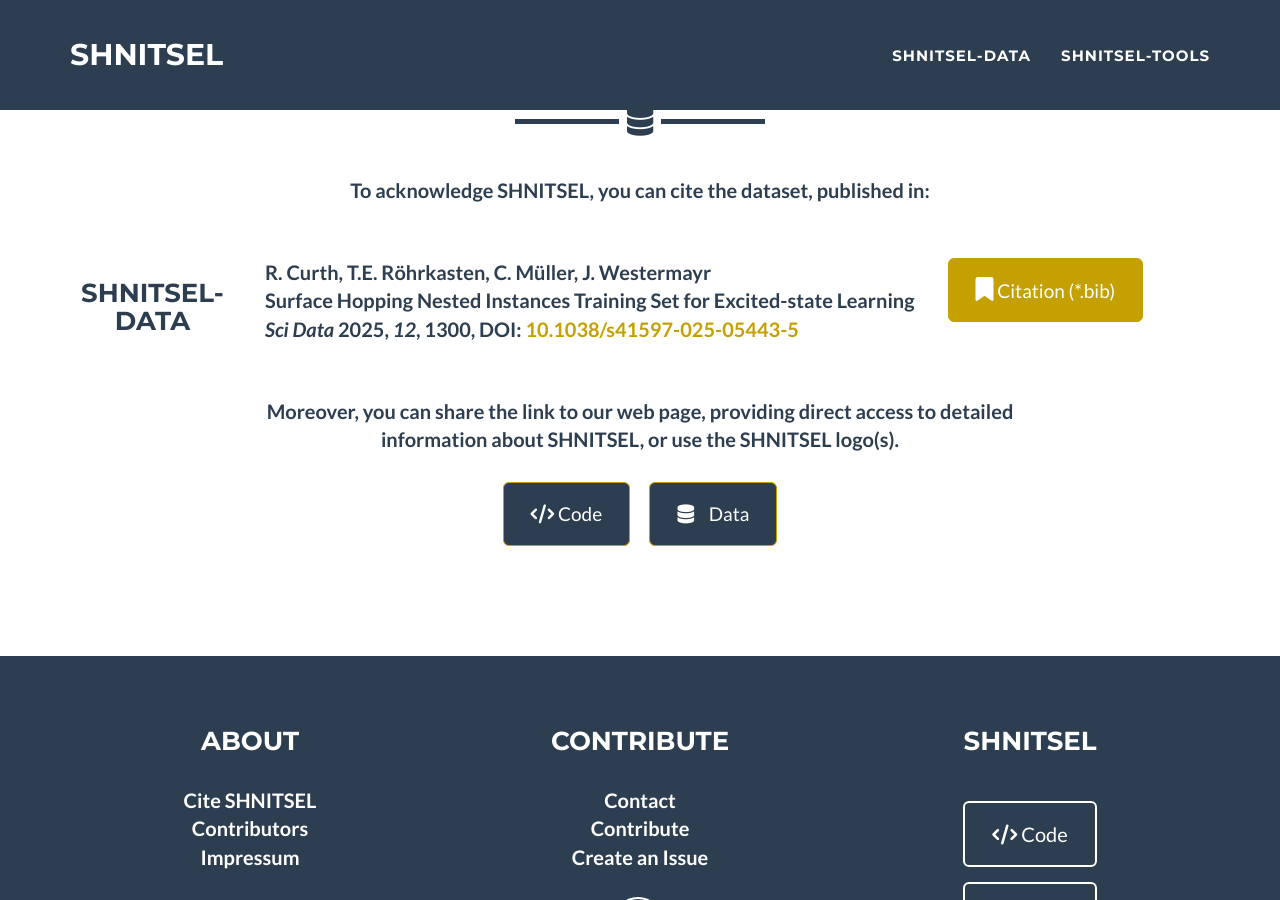
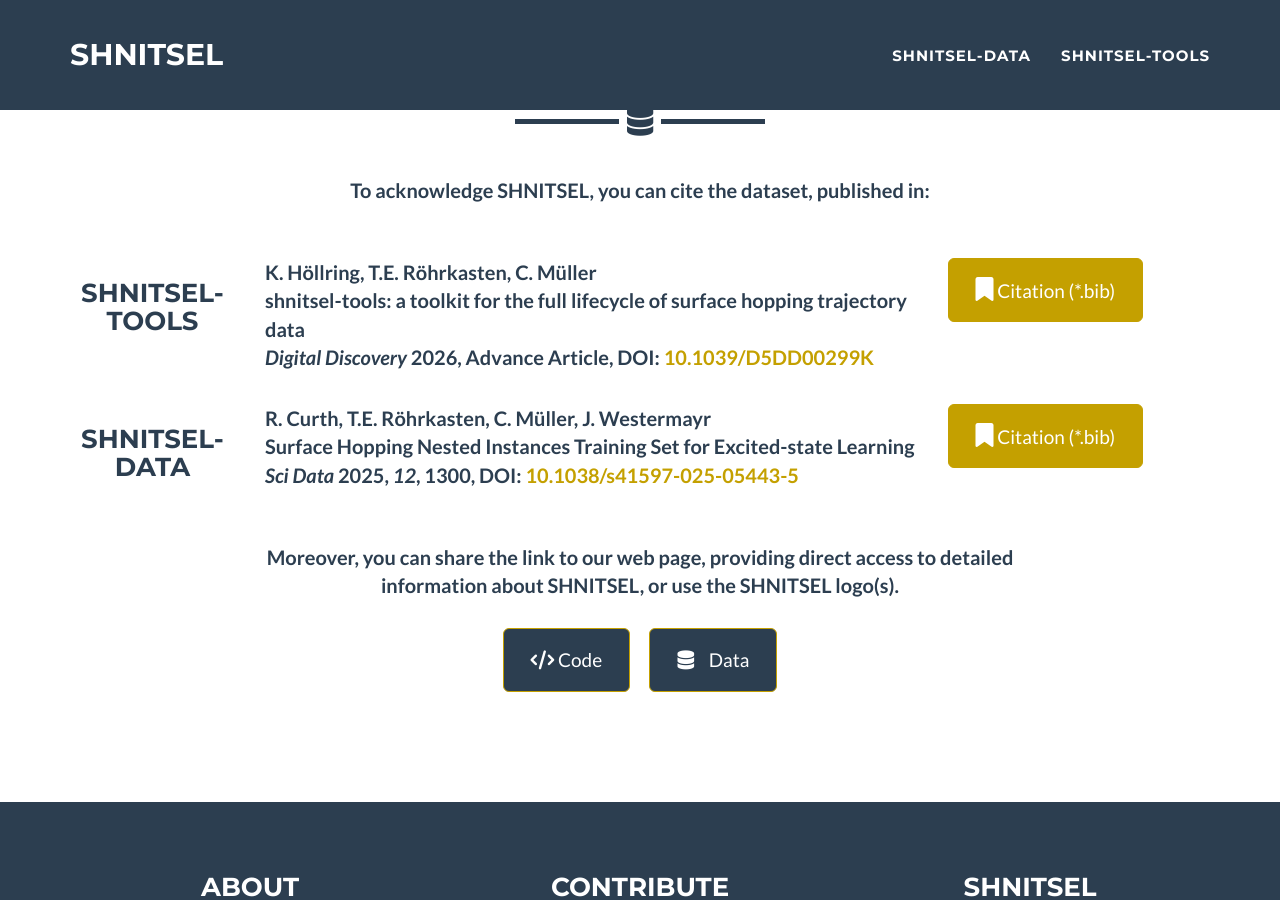
Before and after one commit to SHNITSEL/shnitsel.github.io, a Jekyll site: the page built from _posts/2025-08-01-pub-shnitsel-data.md, in a window 1280 px wide and 900 px high, scrolled down 2739 px. Built offline with Jekyll 4.4.1, drawn with Linux system fonts in a browser that asks for light colours.

Commit message:
Update citation.html

```diff
--- a/_includes/citation.html
+++ b/_includes/citation.html
@@ -21,6 +21,25 @@
     <!-- 2nd row with citation -->
     <div class="row">
       <div class="col-lg-2 text-center">
+        <h3 style="color:#2c3e50">SHNITSEL-tools</h3>
+      </div>
+      <div class="col-lg-7">
+          <p>
+            K. Höllring, T.E. Röhrkasten, C. Müller<br>
+            shnitsel-tools: a toolkit for the full lifecycle of surface hopping trajectory data<br>
+            <i>Digital Discovery</i> <b>2026</b>, Advance Article, DOI: <a href="https://doi.org/10.1039/D5DD00299K" target="_blank">10.1039/D5DD00299K</a>
+          </p>
+      </div>
+      <div class="col-lg-3">
+        <ul class="list-inline">
+          <!--<li><a class="btn btn-lg btn-success" href="https://doi.org/10.1038/s41597-025-05443-5" target="_blank"><i class="fa-solid fa-newspaper" style="font-size:24px;color:#ffffff;"></i> Article</a></li>-->
+          <li><a class="btn btn-lg btn-success" href="https://github.com/SHNITSEL/shnitsel.github.io/blob/main/shnitsel-tools.bib" target="_blank"><i class="fa-solid fa-bookmark" style="font-size:24px;color:#ffffff;"></i> Citation (*.bib)</a></li>
+        </ul>
+      </div>
+    </div>
+    <br>
+    <div class="row">
+      <div class="col-lg-2 text-center">
         <h3 style="color:#2c3e50">SHNITSEL-data</h3>
       </div>
       <div class="col-lg-7">
@@ -33,7 +52,7 @@
       <div class="col-lg-3">
         <ul class="list-inline">
           <!--<li><a class="btn btn-lg btn-success" href="https://doi.org/10.1038/s41597-025-05443-5" target="_blank"><i class="fa-solid fa-newspaper" style="font-size:24px;color:#ffffff;"></i> Article</a></li>-->
-          <li><a class="btn btn-lg btn-success" href="https://github.com/SHNITSEL/shnitsel.github.io/blob/main/shnitsel-tools.bib" target="_blank"><i class="fa-solid fa-bookmark" style="font-size:24px;color:#ffffff;"></i> Citation (*.bib)</a></li>
+          <li><a class="btn btn-lg btn-success" href="https://github.com/SHNITSEL/shnitsel.github.io/blob/main/shnitsel-data.bib" target="_blank"><i class="fa-solid fa-bookmark" style="font-size:24px;color:#ffffff;"></i> Citation (*.bib)</a></li>
         </ul>
       </div>
     </div>
```
